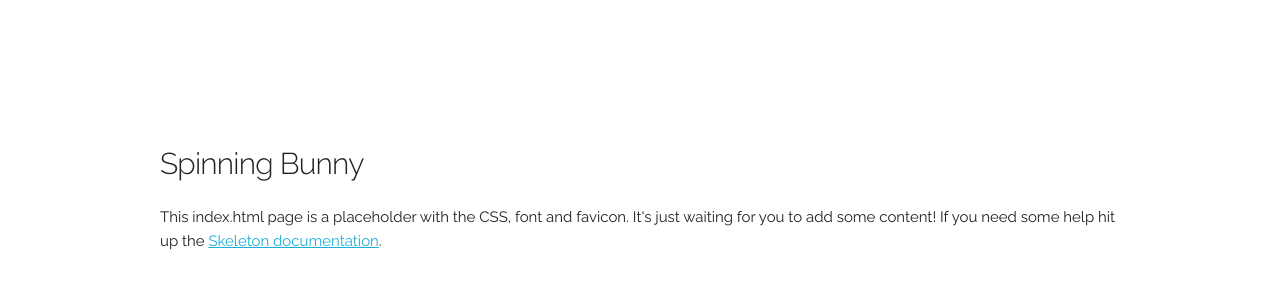
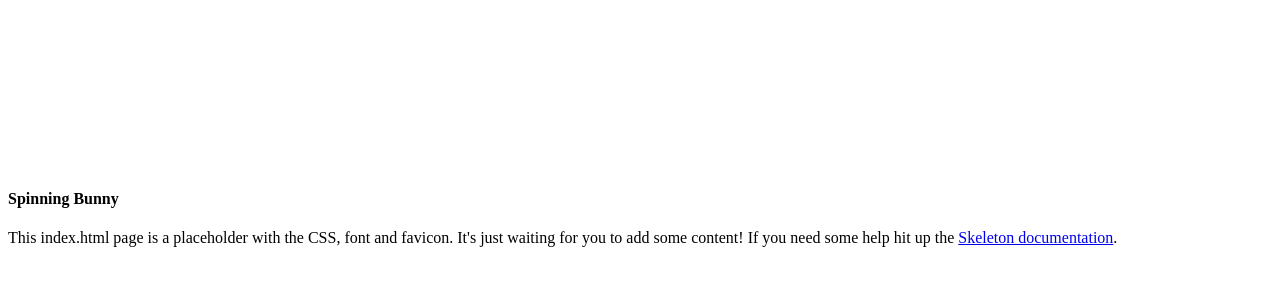
Before and after one commit to fjoebstl/pixi-demo, a website: page index.html in a window 1280 px wide. Drawn offline with Linux system fonts and the light colour scheme.

Commit message:
Remove css warning

```diff
--- a/app/main.js
+++ b/app/main.js
@@ -53,6 +53,4 @@ let demo = {
     }
 }
 
-let xyz = (n) => n + 1;
-
 demo.start(document.getElementById('pixi'));
--- a/index.html
+++ b/index.html
@@ -1,36 +1,15 @@
 <!DOCTYPE html>
 <html lang="en">
 <head>
-
-  <!-- Basic Page Needs
-  –––––––––––––––––––––––––––––––––––––––––––––––––– -->
   <meta charset="utf-8">
   <title>Spinning Bunny</title>
   <meta name="description" content="">
   <meta name="author" content="">
-
-  <!-- Mobile Specific Metas
-  –––––––––––––––––––––––––––––––––––––––––––––––––– -->
   <meta name="viewport" content="width=device-width, initial-scale=1">
-
-  <!-- FONT
-  –––––––––––––––––––––––––––––––––––––––––––––––––– -->
   <link href="//fonts.googleapis.com/css?family=Raleway:400,300,600" rel="stylesheet" type="text/css">
-
-  <!-- CSS
-  –––––––––––––––––––––––––––––––––––––––––––––––––– -->
-  <link rel="stylesheet" href="css/normalize.css">
-  <link rel="stylesheet" href="css/skeleton.css">
-
-  <!-- Favicon
-  –––––––––––––––––––––––––––––––––––––––––––––––––– -->
   <link rel="icon" type="image/png" href="images/favicon.png">
-
 </head>
 <body>
-
-  <!-- Primary Page Layout
-  –––––––––––––––––––––––––––––––––––––––––––––––––– -->
   <div class="container">
     <div class="row">
       <div class="twelve columns" style="margin-top: 15%">
@@ -42,8 +21,5 @@
       </div>
     </div>
   </div>
-
-<!-- End Document
-  –––––––––––––––––––––––––––––––––––––––––––––––––– -->
 </body>
 </html>
```
